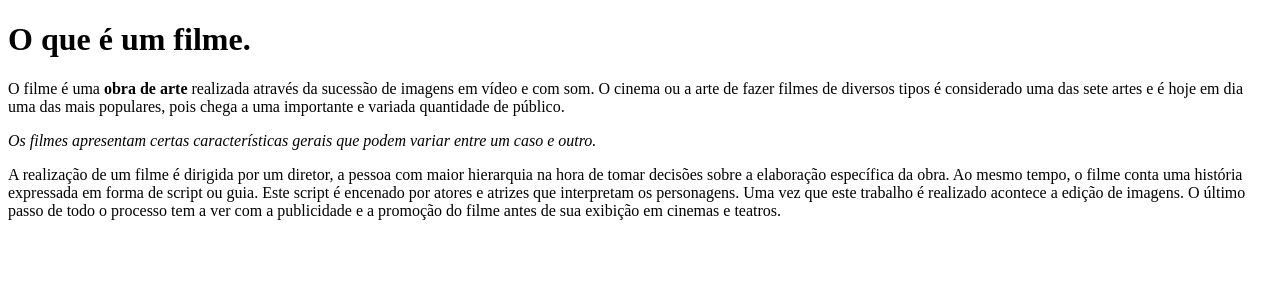
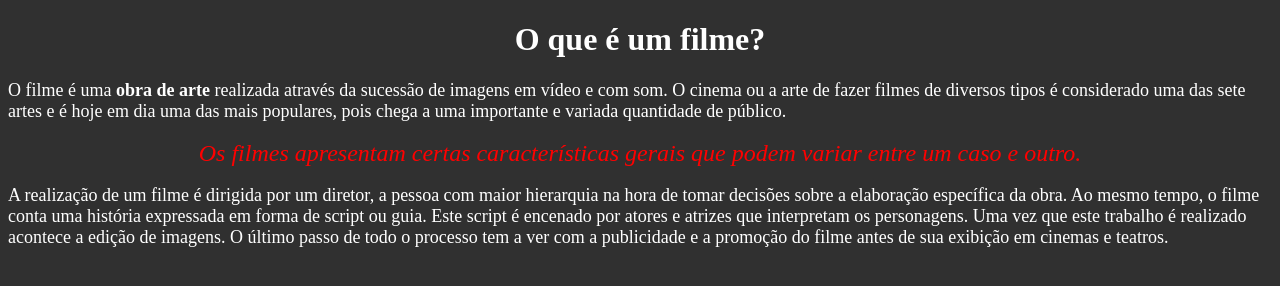
Before and after one commit to ProfessorAlison/GEprogramacao-TurmaN, a plain HTML site: page index.html in a window 1280 px wide. Drawn offline with Linux system fonts and the light colour scheme.

Commit message:
Add files via upload

```diff
--- a/index.html
+++ b/index.html
@@ -1,14 +1,16 @@
 <!DOCTYPE html>
-<html>
+<html  lang="pt-br">
 <head>
+	<meta charset="utf-8">
 	<title>Assini Filmes</title>
+	<link rel="stylesheet" href="style.css">
 </head>
 	<body>
-		<h1>O que é um filme.</h1>
+		<h1>O que é um filme?</h1>
 
 		<p>O filme é uma <strong>obra de arte</strong> realizada através da sucessão de imagens em vídeo e com som. O cinema ou a arte de fazer filmes de diversos tipos é considerado uma das sete artes e é hoje em dia uma das mais populares, pois chega a uma importante e variada quantidade de público. </p>
 
-		<p><em>Os filmes apresentam certas características gerais que podem variar entre um caso e outro.</em></p>
+		<p style="text-align: center"><em>Os filmes apresentam certas características gerais que podem variar entre um caso e outro.</em></p>
 
 		<p>A realização de um filme é dirigida por um diretor, a pessoa com maior hierarquia na hora de tomar decisões sobre a elaboração específica da obra. Ao mesmo tempo, o filme conta uma história expressada em forma de script ou guia. Este script é encenado por atores e atrizes que interpretam os personagens. Uma vez que este trabalho é realizado acontece a edição de imagens. O último passo de todo o processo tem a ver com a publicidade e a promoção do filme antes de sua exibição em cinemas e teatros.</p>
 
--- /dev/null
+++ b/style.css
@@ -0,0 +1,16 @@
+body {
+	background-color: #303030;
+}
+h1 {
+	text-align: center;
+	color: white
+}
+
+em {
+	color: red;
+	font-size: 24px;
+	}
+p {
+	color: white;
+	font-size: 18px;
+}
```
